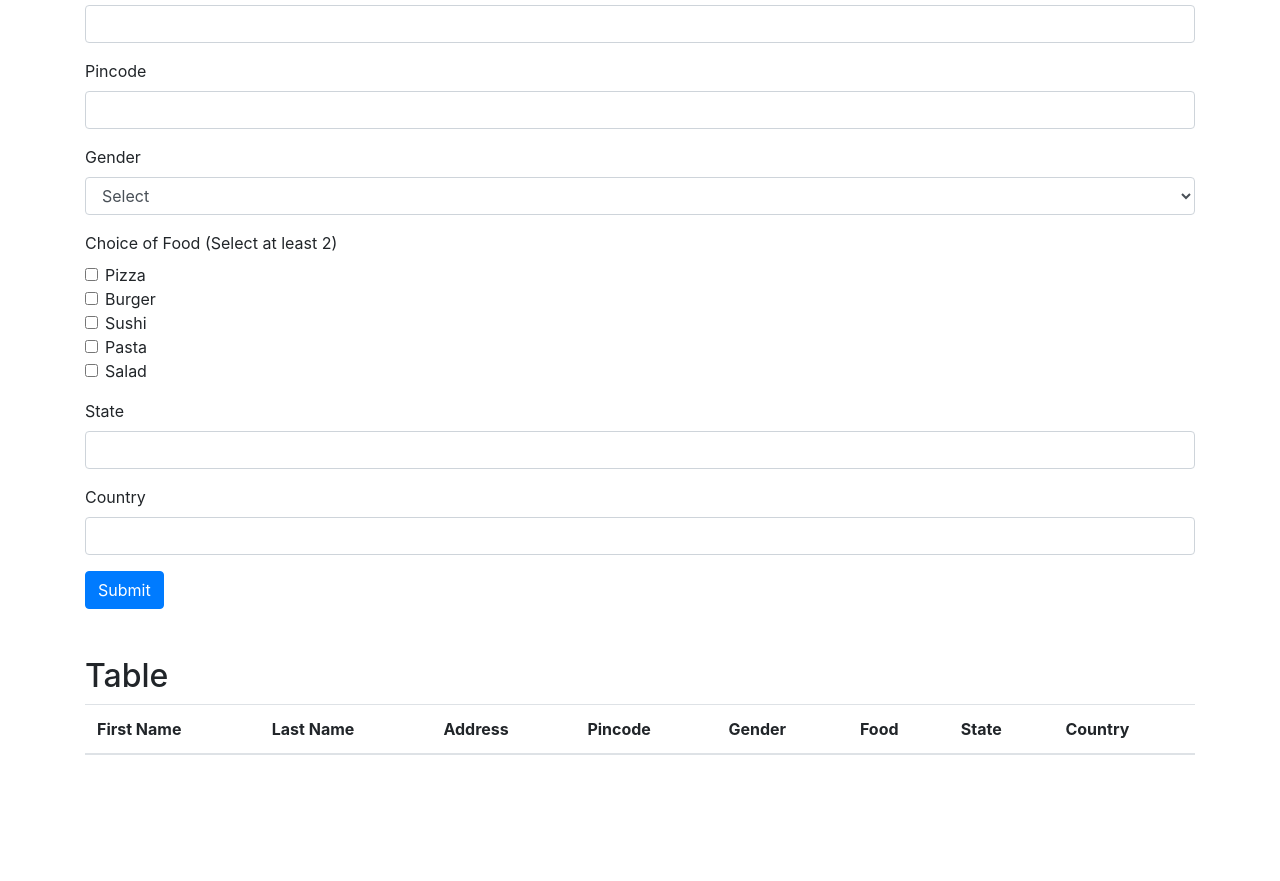
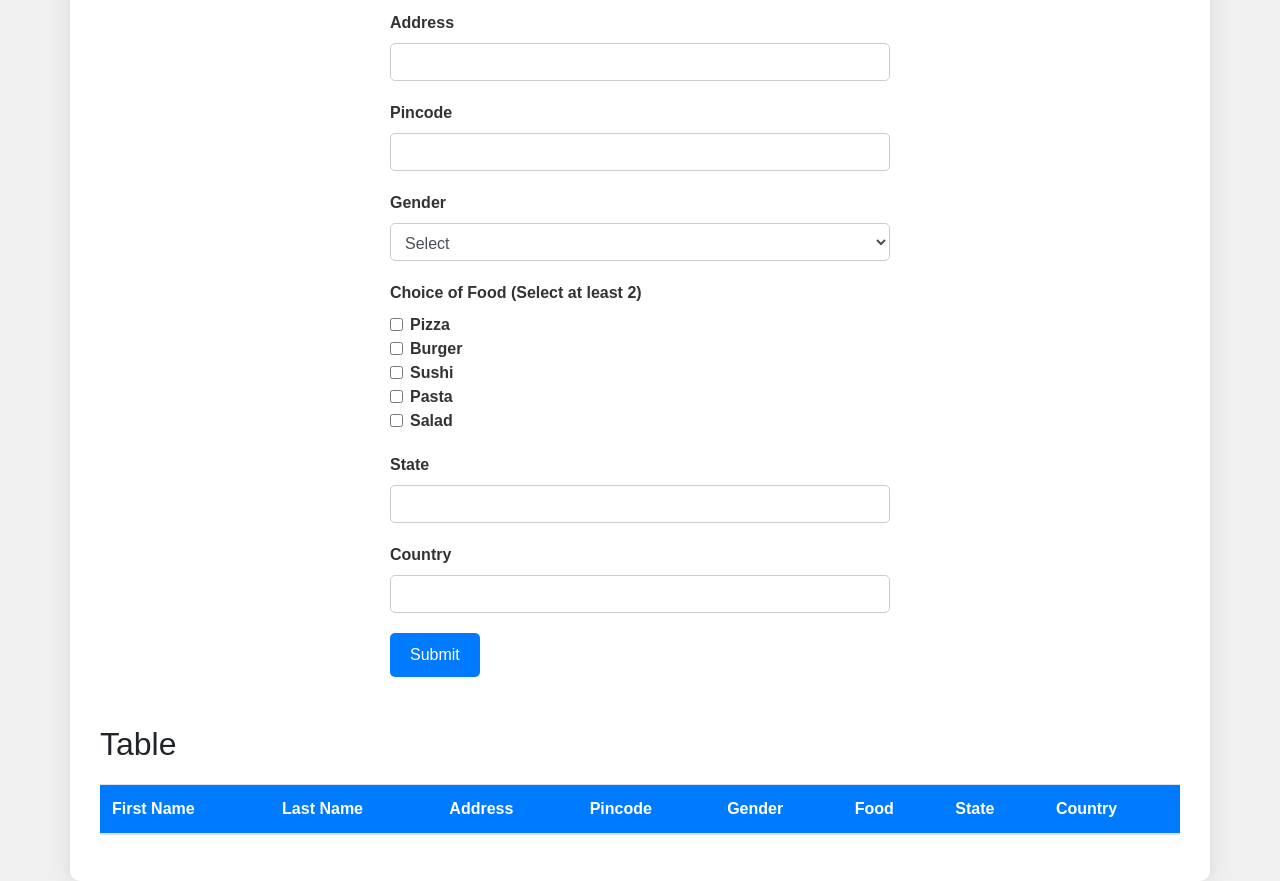
Before and after one commit to krish19098/DOM-Forms, a plain HTML site: page index.html in a window 1280 px wide. Shown: the part 293-1174 px from the top of the page. Before the commit the page ends 1064 px from the top, so only its background shows below. Drawn offline with nearby package versions, Linux system fonts and the light colour scheme.

Commit message:
UI changed

```diff
--- a/index.html
+++ b/index.html
@@ -6,7 +6,7 @@
     <meta name="viewport" content="width=device-width, initial-scale=1.0">
     <title>Form and Table</title>
     <link rel="stylesheet" href="https://maxcdn.bootstrapcdn.com/bootstrap/4.5.2/css/bootstrap.min.css">
-    <link rel="stylesheet" href="styles.css">
+    <link rel="stylesheet" href="style.css">
 </head>
 
 <body>
--- a/script.js
+++ b/script.js
@@ -21,6 +21,21 @@ document.addEventListener("DOMContentLoaded", function () {
     const state = document.getElementById("state").value;
     const country = document.getElementById("country").value;
 
+    // Check if any field is empty
+    if (
+      !firstName ||
+      !lastName ||
+      !address ||
+      !pincode ||
+      !gender ||
+      foods.length < 2 ||
+      !state ||
+      !country
+    ) {
+      alert("All fields are mandatory. Please fill out all the fields.");
+      return;
+    }
+
     // Create a new table row
     const newRow = document.createElement("tr");
 
--- a/style.css
+++ b/style.css
@@ -1,24 +1,95 @@
 /* styles.css */
 
-/* Add your custom styles here if needed */
+/* Body styles */
+body {
+  font-family: Arial, sans-serif;
+  background-color: #f0f0f0;
+}
 
-/* Style for form */
+/* Container styles */
+.container {
+  background-color: #ffffff;
+  padding: 30px;
+  border-radius: 10px;
+  box-shadow: 0 0 20px rgba(0, 0, 0, 0.1);
+}
+
+/* Form styles */
 form {
   max-width: 500px;
   margin: auto;
 }
 
-/* Style for table */
+/* Form group styles */
+.form-group {
+  margin-bottom: 20px;
+}
+
+/* Label styles */
+label {
+  font-weight: bold;
+  color: #333;
+}
+
+/* Input styles */
+.form-control {
+  width: 100%;
+  padding: 10px;
+  border: 1px solid #ccc;
+  border-radius: 5px;
+  transition: border-color 0.3s ease;
+}
+
+.form-control:focus {
+  border-color: #007bff;
+}
+
+/* Button styles */
+.btn-primary {
+  background-color: #007bff;
+  color: #fff;
+  border: none;
+  padding: 10px 20px;
+  border-radius: 5px;
+  cursor: pointer;
+  transition: background-color 0.3s ease;
+}
+
+.btn-primary:hover {
+  background-color: #0056b3;
+}
+
+/* Table styles */
 .table {
   margin-top: 20px;
+  width: 100%;
+  border-collapse: collapse;
 }
 
-/* Style for table headers */
+/* Table header styles */
 th {
-  text-align: center;
+  background-color: #007bff;
+  color: #fff;
+  padding: 10px;
 }
 
-/* Style for table cells */
+/* Table cell styles */
 td {
-  text-align: center;
+  padding: 10px;
+  border-bottom: 1px solid #ccc;
 }
+
+/* Animation for table row */
+@keyframes fadeIn {
+  from {
+    opacity: 0;
+  }
+  to {
+    opacity: 1;
+  }
+}
+
+.fadeIn {
+  animation-name: fadeIn;
+  animation-duration: 1s;
+}
```
